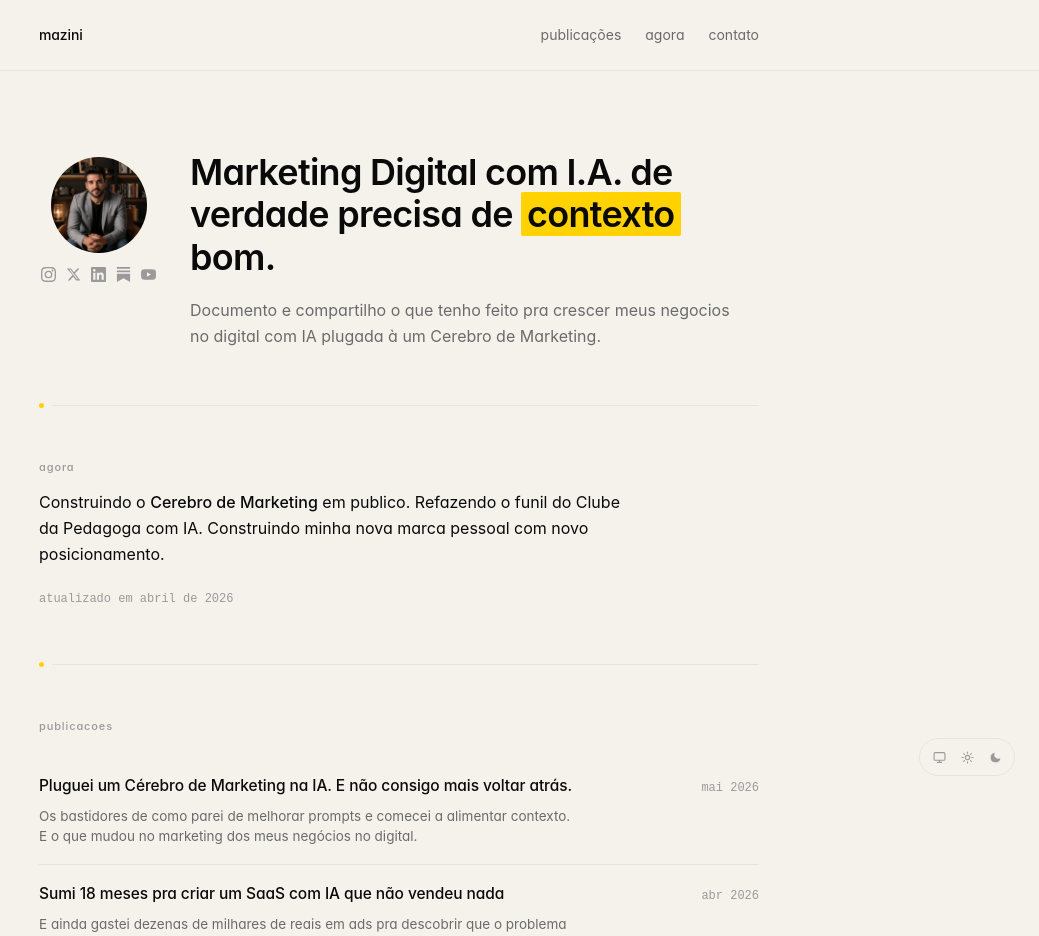
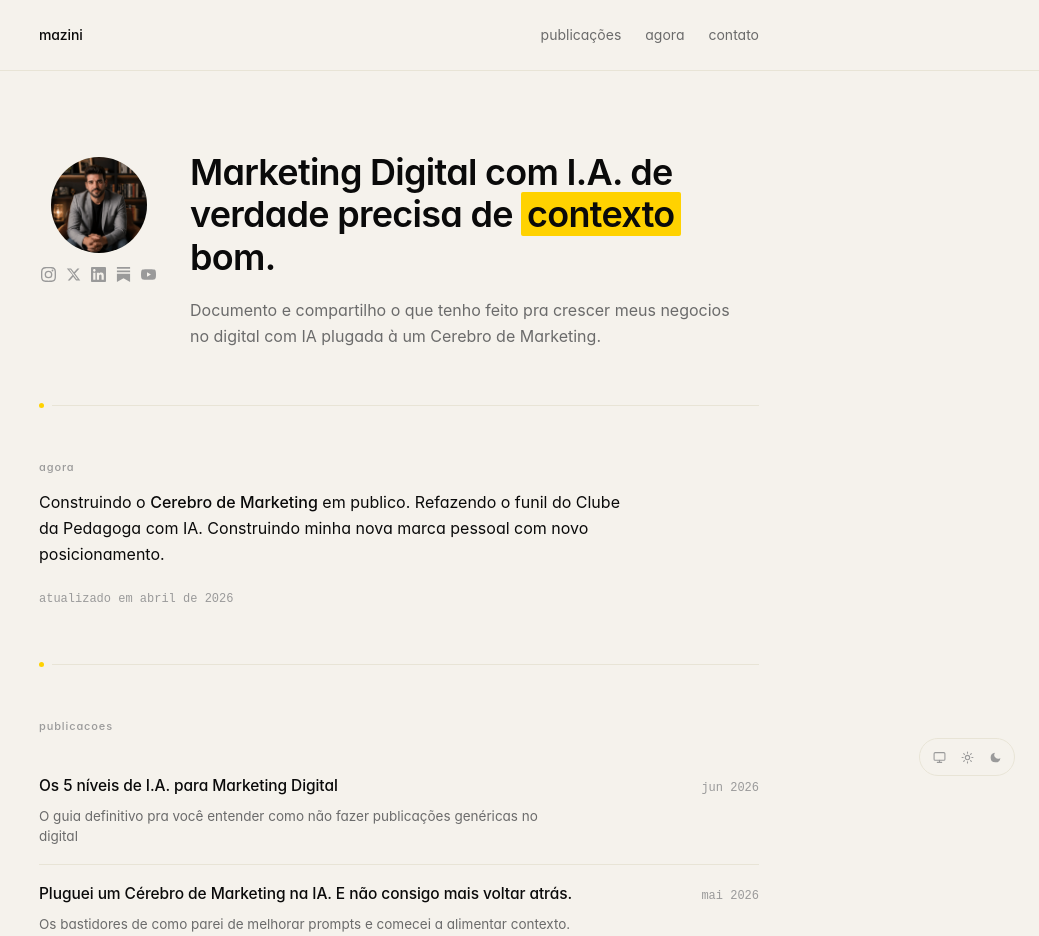
Before and after one commit to luizmazini/luizmazini-site, a Nuxt app: page / in a window 1280 px wide. Shown: the top 936 px of the page, without its empty margins (241-1280 px from the left). Built offline with nearby package versions, Linux system fonts and the light colour scheme.

Commit message:
adicao do artigo https://mazini.substack.com/p/os-5-niveis-de-ia-para-marketing

```diff
--- a/app/pages/index.vue
+++ b/app/pages/index.vue
@@ -31,6 +31,13 @@
 
 const essays: Essay[] = [
     {
+    title: 'Os 5 níveis de I.A. para Marketing Digital',
+    date: 'jun 2026',
+    description:
+      'O guia definitivo pra você entender como não fazer publicações genéricas no digital',
+    url: 'https://mazini.substack.com/p/os-5-niveis-de-ia-para-marketing',
+  },
+  {
     title: 'Pluguei um Cérebro de Marketing na IA. E não consigo mais voltar atrás.',
     date: 'mai 2026',
     description:
```
